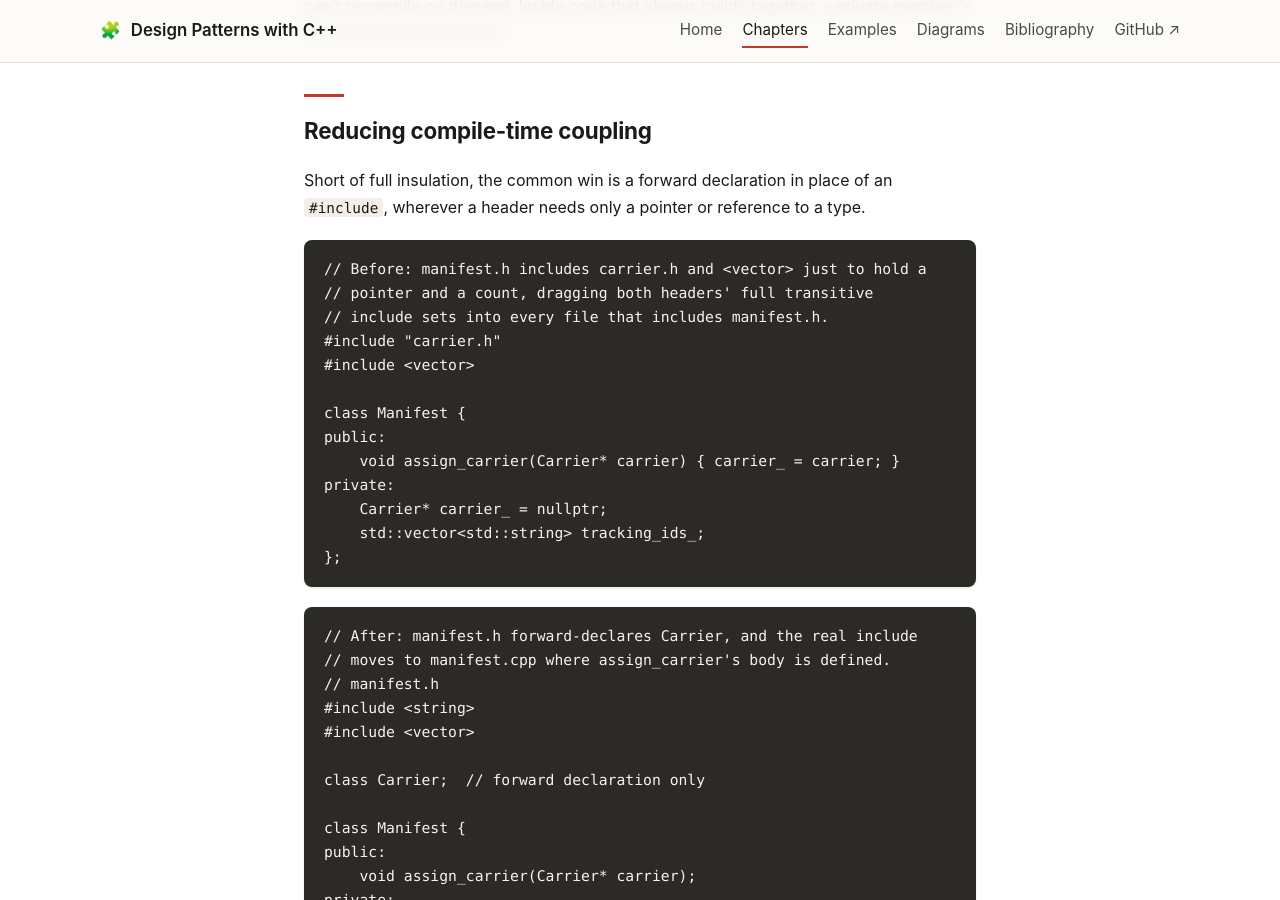
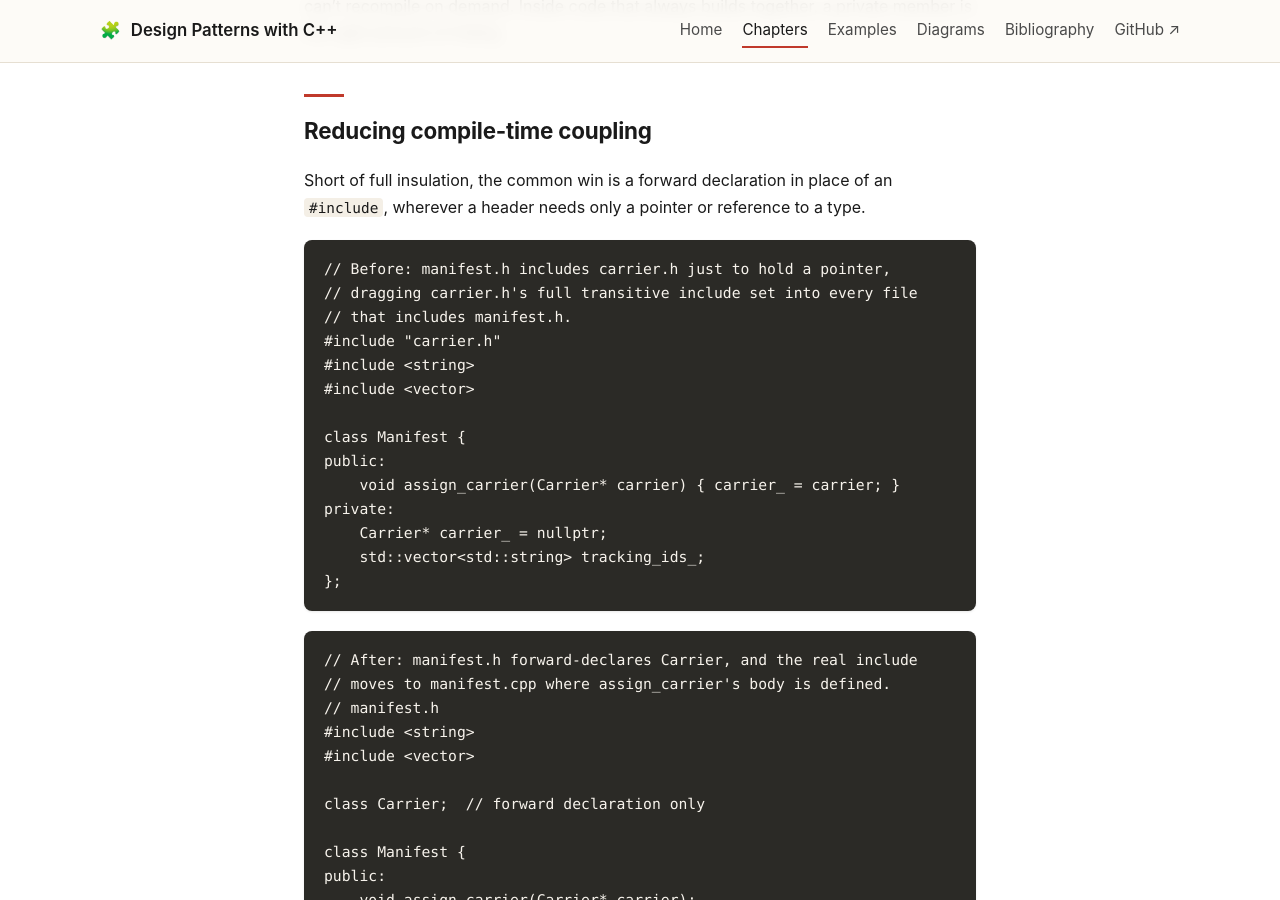
Before and after one commit to patterncatalyst/cpp-design-patterns, a Jekyll site: the page built from _docs/39-appendix-g-large-scale-cpp-physical-design.md, in a window 1280 px wide and 900 px high, scrolled down 11907 px. Built offline with Jekyll 4.4.1, drawn with Linux system fonts in a browser that asks for light colours.

Commit message:
docs(r19): appendix F and G listings compile (no private access, inline header functions, accurate include note)

````diff
--- a/_docs/39-appendix-g-large-scale-cpp-physical-design.md
+++ b/_docs/39-appendix-g-large-scale-cpp-physical-design.md
@@ -368,10 +368,11 @@ The encapsulated-only version has none of these costs; the compiler sees the rea
 Short of full insulation, the common win is a forward declaration in place of an `#include`, wherever a header needs only a pointer or reference to a type.
 
 ```cpp
-// Before: manifest.h includes carrier.h and <vector> just to hold a
-// pointer and a count, dragging both headers' full transitive
-// include sets into every file that includes manifest.h.
+// Before: manifest.h includes carrier.h just to hold a pointer,
+// dragging carrier.h's full transitive include set into every file
+// that includes manifest.h.
 #include "carrier.h"
+#include <string>
 #include <vector>
 
 class Manifest {
````
Also changed, not shown: other parts of _docs/39-appendix-g-large-scale-cpp-physical-design.md (+2 -2 lines), _docs/38-appendix-f-programming-principles.md (+3 -2 lines).
